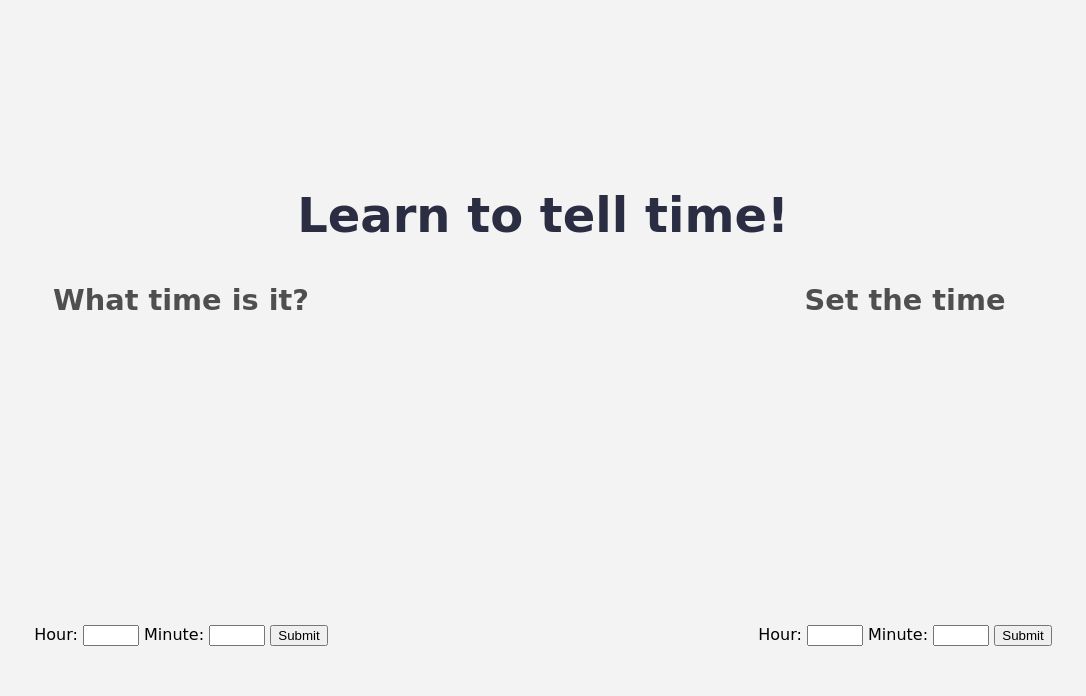
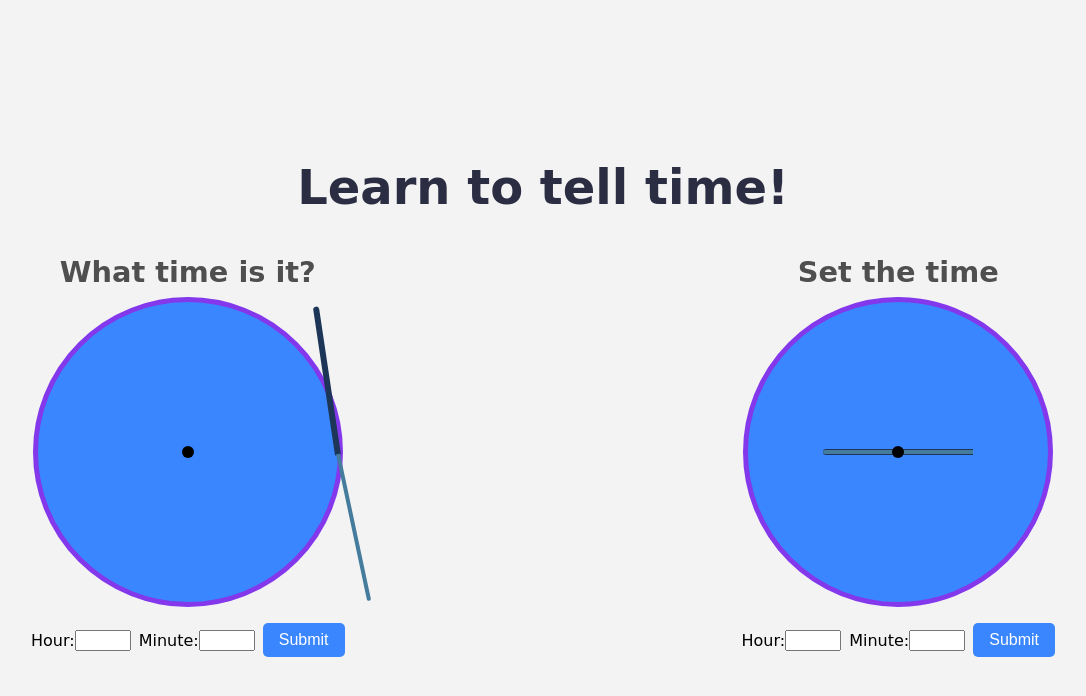
Before and after one commit to K-Hebel/Clock_app, a Flask app: template templates/index.html in a window 1280 px wide. Shown: the top 696 px of the page, without its empty margins (97-1183 px from the left). Run offline with Flask 3, Linux system fonts and the light colour scheme; the template is opened without the code that fills it, so the values that code supplies are empty.

Commit message:
Update styles.css

```diff
--- a/static/styles.css
+++ b/static/styles.css
@@ -37,4 +37,79 @@
 .clock {
     width: 300px;
     height: 300px;
-    border: 5px
+    border: 5px solid #8338ec;
+    border-radius: 50%;
+    position: relative;
+    background-color: #3a86ff;
+}
+
+.hand {
+    width: 50%;
+    height: 3px;
+    background-color: black;
+    position: absolute;
+    top: 50%;
+    left: 50%;
+    transform-origin: 100%;
+    transform: translate(-50%, -50%);
+}
+
+.hour-hand {
+    background-color: #1d3557;
+    height: 6px;
+    border-radius: 6px 0 0 6px;
+}
+
+.minute-hand {
+    background-color: #457b9d;
+    height: 4px;
+    border-radius: 4px 0 0 4px;
+}
+
+.second-hand {
+    background-color: #e63946;
+    height: 2px;
+    border-radius: 2px 0 0 2px;
+}
+
+.center-circle {
+    width: 12px;
+    height: 12px;
+    background-color: black;
+    border-radius: 50%;
+    position: absolute;
+    top: 50%;
+    left: 50%;
+    transform: translate(-50%, -50%);
+}
+
+.input-container {
+    display: flex;
+    justify-content: space-between;
+    align-items: center;
+    margin-top: 1rem;
+}
+
+input {
+    margin-right: 0.5rem;
+}
+
+button {
+    background-color: #3a86ff;
+    color: white;
+    border: none;
+    padding: 0.5rem 1rem;
+    font-size: 1rem;
+    cursor: pointer;
+    border-radius: 5px;
+}
+
+button:hover {
+    background-color: #8338ec;
+}
+
+.hint {
+    margin-top: 1rem;
+    font-size: 1.2rem;
+    color: #2b2d42;
+}
```
